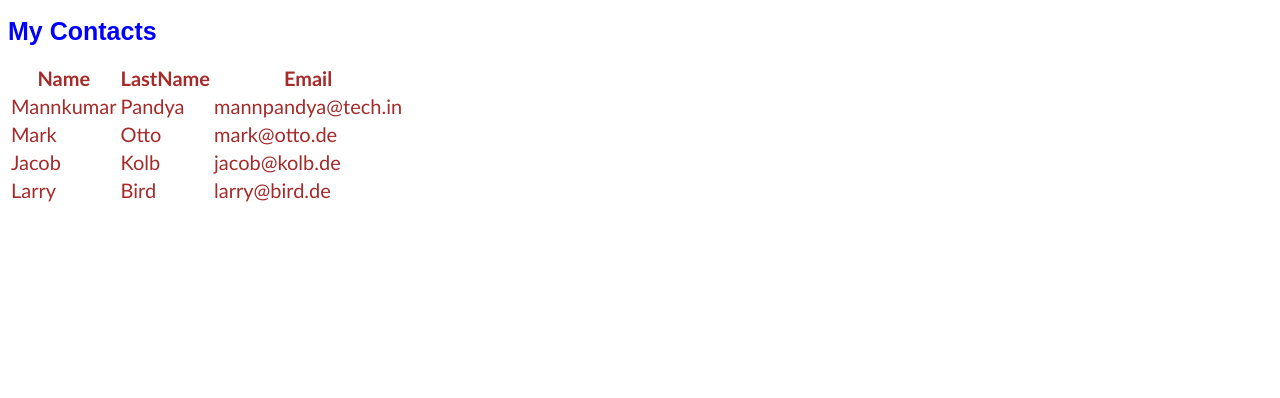
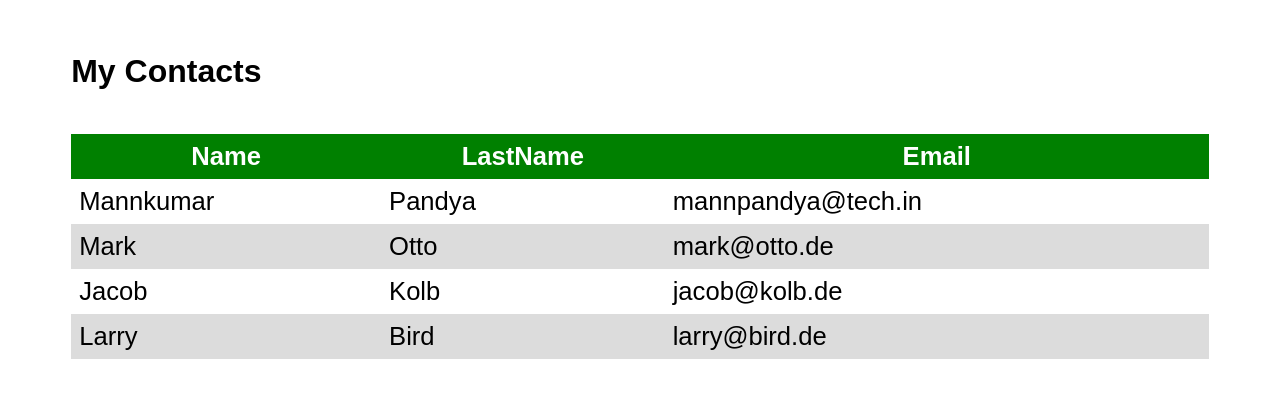
Before and after one commit to Mannkp/WEB-UX_SAP_Project, a plain HTML site: page sapwebapp.html in a window 1280 px wide. Drawn offline with Linux system fonts and the light colour scheme.

Commit message:
included further learnings gained

```diff
--- a/sapcss.css
+++ b/sapcss.css
@@ -1,11 +1,32 @@
-#header{
+*{
     font-family: Arial, Helvetica, sans-serif;
-    font-size: 25px;
-    color: blue;
 }
-
-.tableRow{
-    font-family: 'Gill Sans', 'Gill Sans MT', Calibri, 'Trebuchet MS', sans-serif;
-    font-size: 20px;
-    color: brown;
+.flex{
+    display: flex;
+    justify-content: space-between;
+    align-items: center;
+    width: 90%;
+    margin: auto;
+    margin-top: 4vh;
+    margin-bottom: 1.4em;
 }
+.table{
+    border-collapse:collapse;
+    width: 90%;
+    margin: auto;
+}
+.table-heading{
+    font-weight: bold;
+    text-align: center;
+    padding-top: 18px;
+    padding-bottom: 18px;
+    background-color: green;
+    color: white;
+}
+th,td{
+    font-size: 1.6rem;
+    padding: 8px;
+}
+.table tr:nth-child(even){
+    background-color: gainsboro;
+}
--- a/sapwebapp.html
+++ b/sapwebapp.html
@@ -8,10 +8,12 @@
     <link rel="stylesheet" href="sapcss.css">
 </head>
 <body>
-    <h1 id="header">My Contacts</h1>
-    <table>
+    <div class="flex">
+        <h1 id="header">My Contacts</h1>
+    </div>
+    <table class="table">
         <thead>
-            <tr class="tableRow">
+            <tr class="table-heading">
             <th>Name</th>
             <th>LastName</th>
             <th>Email</th>
--- a/styles.css
+++ b/styles.css
@@ -131,6 +131,6 @@ h3{
     padding:20px;
 }
 #textstyling{
-    height:350px;
-    weidht:350px;
+    height:400px;
+    width:600px;
 }
```
Also changed, not shown: index.html (+22 -1 lines), flexdesign.png (added).
